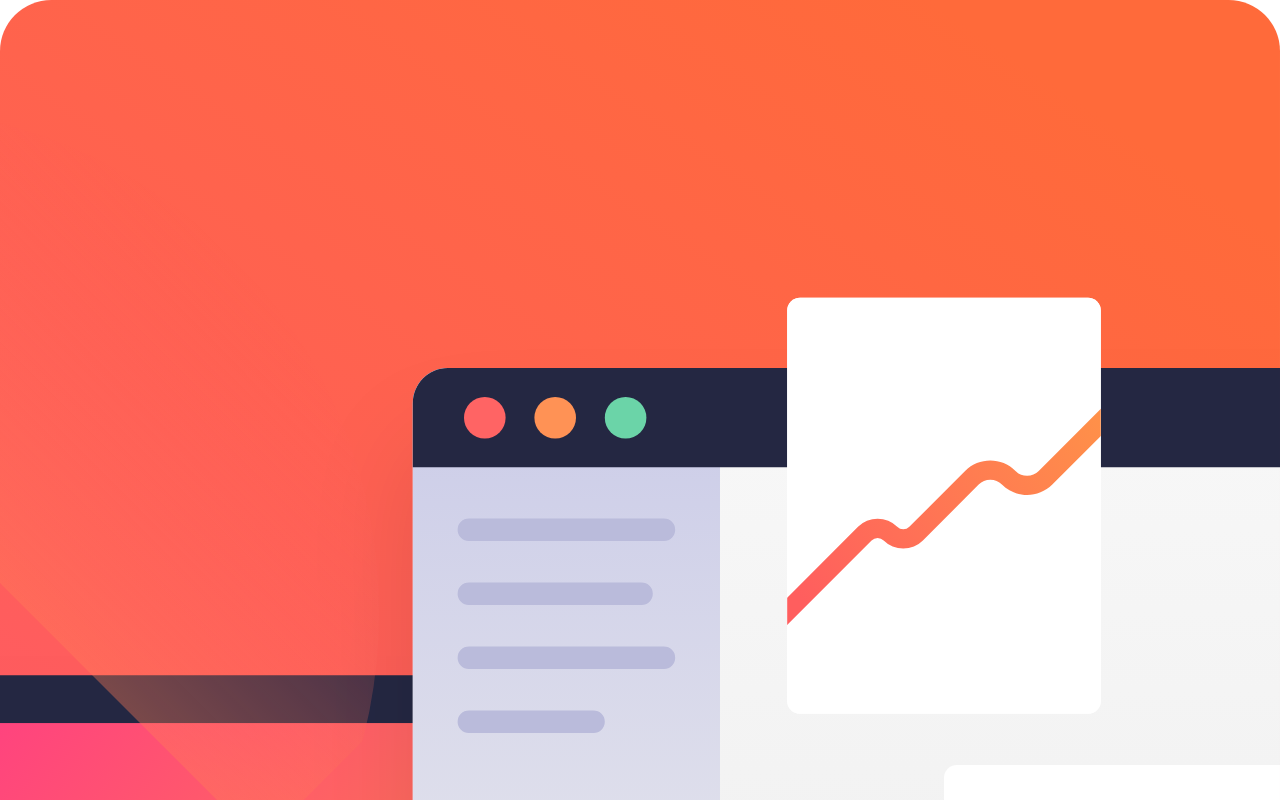
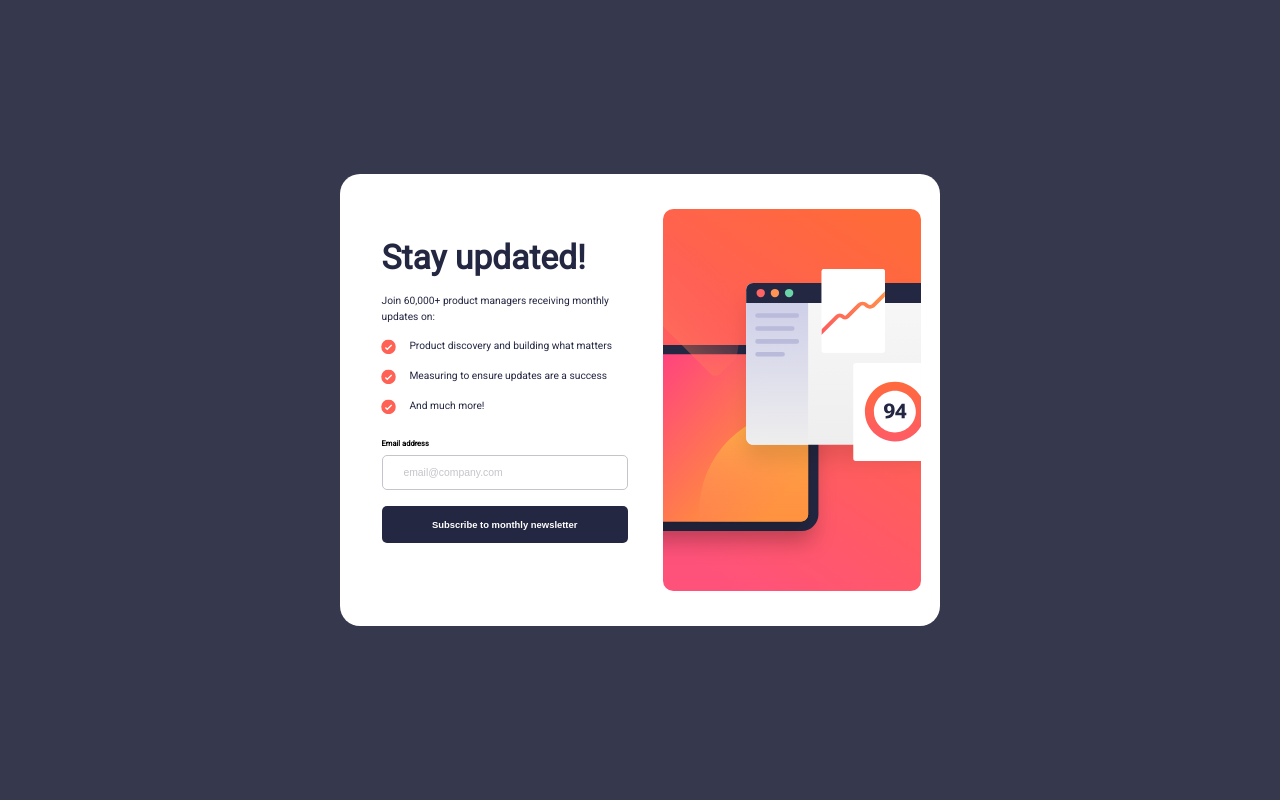
Before and after one commit to rainof/newsletter-sign-up-with-success-message, a React (Create React App) app: page / in a window 1280 px wide. Shown: the top 800 px of the page. Built offline with nearby package versions, Linux system fonts and the light colour scheme.

Commit message:
style: enhance desktop layout design

```diff
--- a/src/App.scss
+++ b/src/App.scss
@@ -30,3 +30,63 @@ body {
         }
     }
 }
+
+@media (min-width: 900px) {
+    body {
+
+        #root {
+            background-color: var(--charcoal-grey);
+            display: flex;
+            justify-content: center;
+            align-items: center;
+            height: 100vh;;
+
+            .App {
+                background-color: var(--white);
+                width: 37.5rem;
+                height: auto;
+                border-radius: 20px;
+
+                .main-container {
+                    display: grid;
+                    grid-template-columns: 1.2fr 1fr;
+                    grid-template-rows: auto auto;
+                    margin-right: 0.6rem;
+                    padding: 0 0.5rem;
+                }
+
+                .main-container > :nth-child(1) {
+                  grid-column: 2 / 3; /* Position HeroImage in the second column */
+                  grid-row: 1 / span 2;    /* Position HeroImage in the first row */
+                }
+
+                .main-container > :nth-child(2) {
+                  grid-column: 1 / 2; /* Position MainContent in the first column */
+                  grid-row: 1 / 2;    /* Position MainContent in the first row */
+                }
+
+                .main-container > :nth-child(3) {
+                  grid-column: 1 / 2; /* Position SubscriptionForm in the first column */
+                  grid-row: 2 / 3;    /* Position SubscriptionForm in the second row */
+                }
+
+                // .main-container > :nth-child(1):last-child {
+                //   grid-column: 2 / 3; /* Position HeroImage (again) in the second column */
+                //   grid-row: 2 / 3;    /* Position HeroImage in the second row */
+                // }
+
+                .success-container {
+                    display: block;
+                }
+
+                .success-container.hidden {
+                  display: none;
+                }
+
+                .main-container.hidden {
+                  display: none;
+                }
+            }
+        }
+    }
+}
--- a/src/components/HeroImage.js
+++ b/src/components/HeroImage.js
@@ -4,8 +4,6 @@ import heroMobileImage from '../assets/images/illustration-sign-up-mobile.svg';
 import heroDesktopImage from '../assets/images/illustration-sign-up-desktop.svg';
 
 function HeroImage() {
-    // const isMobile = window.innerWidth < 900;
-
     return (
         <div className="hero-image-container">
             <picture>
--- a/src/styles/HeroImage.scss
+++ b/src/styles/HeroImage.scss
@@ -7,3 +7,22 @@
         }
     }
 }
+
+@media (min-width: 900px) {
+    .hero-image-container {
+        display: flex;
+        justify-content: center;
+        align-items: center;
+        padding: 0.1rem;
+
+        picture {
+            display: flex;
+            justify-content: center;
+            align-items: center;
+
+            img {
+                width: 100%;
+            }
+        }
+    }
+}
--- a/src/styles/MainContent.scss
+++ b/src/styles/MainContent.scss
@@ -37,3 +37,53 @@
         margin-right: 16px;
     }
 }
+
+@media (min-width: 900px) {
+    .content-container {
+        padding: 4rem 2.1rem 0.4rem 2.1rem;
+        margin: 0;
+        color: var(--dark-slate-grey);
+        display: flex;
+        flex-direction: column;
+        justify-content: start;
+
+        .content-title {
+            margin: 0;
+            font-size: 2.1rem;
+            font-weight: 700;
+        }
+
+        .content-description {
+            margin-top: 1rem;
+            line-height: 1rem;
+            font-size: 0.64rem;
+        }
+
+        .custom-list {
+            list-style: none;
+            font-size: 0.64rem;
+            padding: 0;
+            margin: 0;
+
+            .content-bullet {
+                margin: 0;
+            }
+        }
+
+        .custom-list li {
+            display: grid;
+            grid-template-columns: auto auto;
+            justify-content: start;
+            align-items: start;
+            margin: 0;
+        }
+
+        .custom-list li::before {
+            content: url('../assets/images/icon-list.svg');
+            display: inline-block;
+            transform: scale(0.7);
+            margin-right: 10px;
+            margin-left: -0.2rem;
+        }
+    }
+}
--- a/src/styles/SubscriptionForm.scss
+++ b/src/styles/SubscriptionForm.scss
@@ -65,3 +65,71 @@
         }
     }
 }
+
+@media (min-width: 900px) {
+    .form-container {
+        padding: 0 2.1rem 3.2rem 2.1rem;
+        margin: 0;
+        display: flex;
+        flex-direction: column;
+
+        form {
+            display: flex;
+            flex-direction: column;
+
+            .form-header {
+                display: flex;
+                align-items: center;
+
+                .form-title {
+                    margin-right: auto;
+                    font-size: 0.47rem;
+                    font-weight: 700;
+                }
+
+                .error-message {
+                    font-size: 0.72rem;
+                    font-weight: 700;
+                    color: var(--vermellion);
+                }
+            }
+
+            input {
+                padding: 0.7rem 1.3rem;
+                margin-bottom: 1rem;
+                border-radius: 5px;
+                border: var(--light-grey) 1px solid;
+                font-size: 0.65rem;
+            }
+
+            input::placeholder {
+                color: var(--light-grey);
+            }
+
+            input:focus {
+                border-color: var(--charcoal-grey);
+                color: var(--charcoal-grey);
+            }
+
+            .input-error {
+                border: var(--vermellion) 2px solid;
+                background-color: var(--vermellion-fill);
+                color: var(--vermellion);
+            }
+
+            #submit-button {
+                padding: 0.8rem 1.3rem;
+                border-style: none;
+                border-radius: 5px;
+                background-color: var(--dark-slate-grey);
+                color: var(--white);
+                font-size: 0.59rem;
+                font-weight: 700;
+            }
+
+            #submit-button:hover {
+                background: linear-gradient(to right, var(--hot-pink), var(--vermellion));
+            }
+        }
+    }
+}
```
